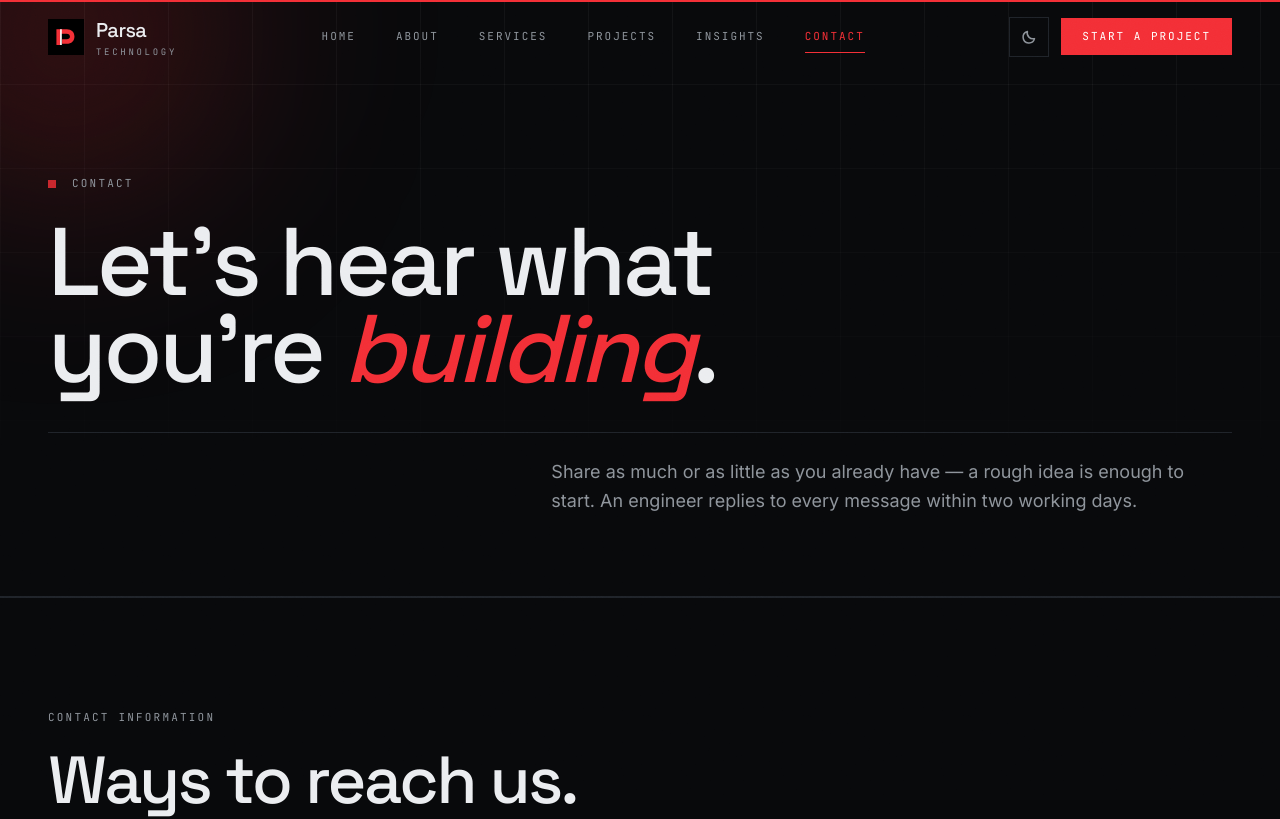
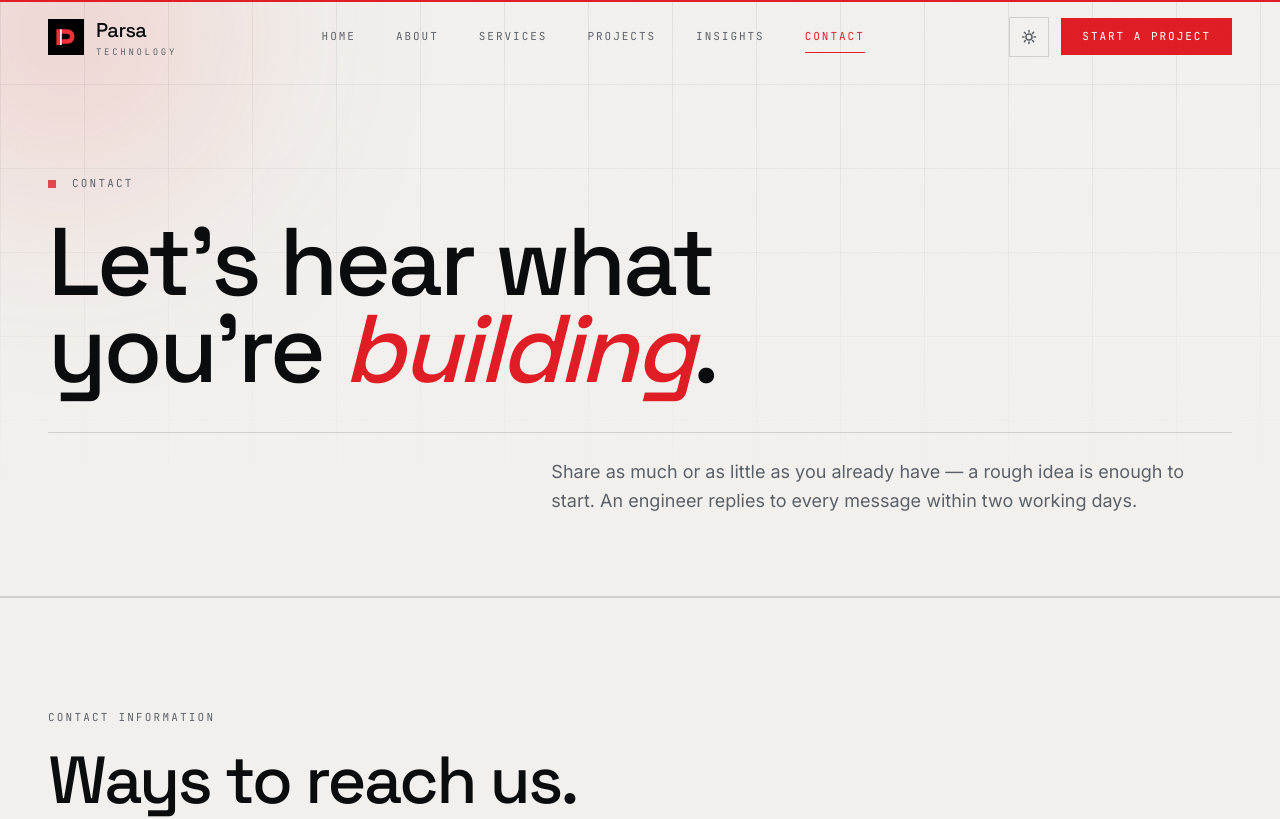
Before and after one commit to Sabawoonsediq22/parsa-technology, a Next.js app: page /contact in a window 1280 px wide. Shown: the top 819 px of the page. Built offline with nearby package versions, Linux system fonts and the light colour scheme.

Commit message:
feat: update theme default to light and adjust related styles for consistency

```diff
--- a/app/globals.css
+++ b/app/globals.css
@@ -21,9 +21,23 @@
     monospace;
 }
 
-/* Dark is the default theme: the palette lives on :root so it applies
-   before hydration and with JavaScript disabled. `.light` swaps it. */
+/* Light is the default theme: the palette lives on :root so it applies
+   before hydration and with JavaScript disabled. `.dark` swaps it. */
 :root {
+  color-scheme: light;
+  --app-background: #f1f0ec;
+  --app-foreground: #0a0b0d;
+  --app-muted: #565c64;
+  --app-surface: #e8e7e2;
+  --app-elevated: #dedcd6;
+  --app-border: #cfcdc6;
+  --app-accent: #df1c24;
+  --app-grid-line: rgba(10, 11, 13, 0.07);
+  --app-grid-line-strong: rgba(10, 11, 13, 0.13);
+  --app-glow: rgba(223, 28, 36, 0.16);
+}
+
+.dark {
   color-scheme: dark;
   --app-background: #08090b;
   --app-foreground: #ebedf0;
@@ -35,20 +49,6 @@
   --app-grid-line: rgba(255, 255, 255, 0.045);
   --app-grid-line-strong: rgba(255, 255, 255, 0.08);
   --app-glow: rgba(243, 46, 53, 0.22);
-}
-
-.light {
-  color-scheme: light;
-  --app-background: #f1f0ec;
-  --app-foreground: #0a0b0d;
-  --app-muted: #565c64;
-  --app-surface: #e8e7e2;
-  --app-elevated: #dedcd6;
-  --app-border: #cfcdc6;
-  --app-accent: #df1c24;
-  --app-grid-line: rgba(10, 11, 13, 0.07);
-  --app-grid-line-strong: rgba(10, 11, 13, 0.13);
-  --app-glow: rgba(223, 28, 36, 0.16);
 }
 
 @layer base {
--- a/components/home/testimonials.tsx
+++ b/components/home/testimonials.tsx
@@ -49,7 +49,7 @@ export default function Testimonials() {
           </AnimatePresence>
         </div>
 
-        <div className="grid border-t border-border md:col-span-5 md:border-l md:border-t-0 lg:col-span-4">
+        <div className="grid min-w-0 border-t border-border md:col-span-5 md:border-l md:border-t-0 lg:col-span-4">
           {testimonials.map((testimonial, index) => {
             const isActive = index === active;
             return (
@@ -58,7 +58,7 @@ export default function Testimonials() {
                 type="button"
                 aria-pressed={isActive}
                 onClick={() => setActive(index)}
-                className={`group flex items-center gap-4 border-b border-border p-5 text-left transition-colors duration-300 last:border-b-0 md:p-6 ${
+                className={`group flex min-w-0 items-center gap-4 border-b border-border p-5 text-left transition-colors duration-300 last:border-b-0 md:p-6 ${
                   isActive ? "bg-elevated" : "hover:bg-elevated/60"
                 }`}
               >
@@ -75,7 +75,7 @@ export default function Testimonials() {
                   height={56}
                   className="h-12 w-12 shrink-0 border border-border object-cover grayscale transition-all duration-300 md:h-14 md:w-14"
                 />
-                <span className="min-w-0">
+                <span className="min-w-0 flex-1">
                   <span className="display-title block truncate text-base md:text-lg">
                     {testimonial.name}
                   </span>
--- a/components/layout/footer.tsx
+++ b/components/layout/footer.tsx
@@ -32,7 +32,7 @@ function Column({
       <p className="mb-5 font-mono text-[11px] uppercase tracking-[0.2em] text-accent">
         {title}
       </p>
-      <ul className="space-y-2.5 text-sm [wrap:anywhere]">{children}</ul>
+      <ul className="space-y-2.5 text-sm wrap-anywhere">{children}</ul>
     </div>
   );
 }
@@ -128,7 +128,7 @@ export default function Footer() {
           </Column>
         </div>
 
-        <div className="mt-14 flex item-center justify-between gap-3 border-t border-border pt-6 font-mono text-[11px] uppercase tracking-[0.18em] text-muted">
+        <div className="mt-14 flex items-center justify-between gap-3 border-t border-border pt-6 font-mono text-[11px] uppercase tracking-[0.18em] text-muted">
           <p>© {new Date().getFullYear()} {site.name}</p>
           <a href="#main-content" className="transition-colors border border-border p-3 text-white bg-accent">
             ↑
--- a/components/theme/theme-provider.tsx
+++ b/components/theme/theme-provider.tsx
@@ -7,7 +7,7 @@ export function ThemeProvider({ children }: { children: ReactNode }) {
   return (
     <NextThemesProvider
       attribute="class"
-      defaultTheme="dark"
+      defaultTheme="light"
       enableSystem={false}
       disableTransitionOnChange
     >
```
